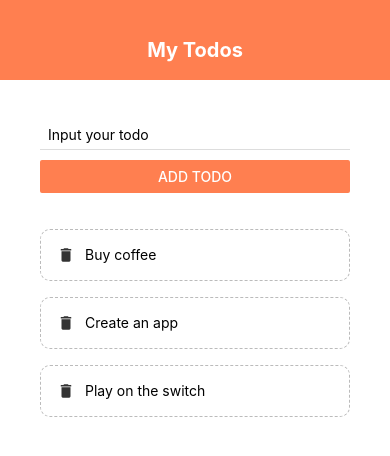
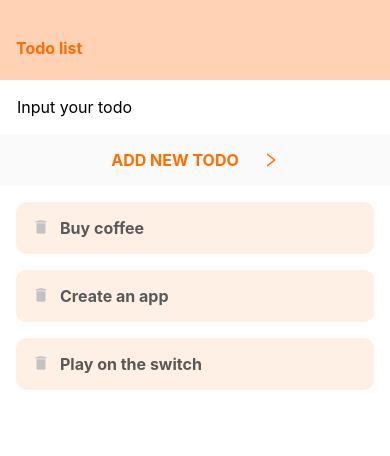
Before and after one commit to siegblink/react-native-project, a React Native app: screen / in a window 390 px wide. Shown: the top 456 px of the page. Built offline with nearby package versions, Linux system fonts and the light colour scheme.

Commit message:
Refactor the header, addTodo and todoItem components

```diff
--- a/App.js
+++ b/App.js
@@ -11,6 +11,11 @@ export default function App() {
     { text: 'Create an app', key: '2' },
     { text: 'Play on the switch', key: '3' },
   ])
+  const [inputText, setInputText] = useState('')
+
+  function onChangeText(value) {
+    setInputText(value)
+  }
 
   function pressHandler(key) {
     setTodos(prevTodos => {
@@ -23,6 +28,7 @@ export default function App() {
       setTodos(prevTodos => {
         return [{ text: text, key: Math.random().toString() }, ...prevTodos]
       })
+      setInputText('')
     } else {
       Alert.alert('Oops!', 'Todo must be over 3 chars long.', [
         { text: 'Understood', onPress: () => console.log('alert closed') },
@@ -35,7 +41,11 @@ export default function App() {
       <View style={styles.container}>
         <Header />
         <View style={styles.content}>
-          <AddTodo submitHandler={submitHandler} />
+          <AddTodo
+            inputText={inputText}
+            onChangeText={onChangeText}
+            submitHandler={submitHandler}
+          />
           <View style={styles.list}>
             <FlatList
               data={todos}
@@ -56,11 +66,11 @@ const styles = StyleSheet.create({
     backgroundColor: '#fff',
   },
   content: {
-    padding: 40,
     flex: 1,
   },
   list: {
-    marginTop: 20,
     flex: 1,
+    backgroundColor: '#fff',
+    paddingTop: 16,
   },
 })
--- a/components/addTodo.js
+++ b/components/addTodo.js
@@ -1,35 +1,53 @@
-import React, { useState } from 'react'
-import { StyleSheet, View, Text, TextInput, Button } from 'react-native'
+import React from 'react'
+import { StyleSheet, View, TextInput } from 'react-native'
+import { TouchableOpacity, Text } from 'react-native'
+import { AntDesign } from '@expo/vector-icons'
 
-export default function AddTodo({ submitHandler }) {
-  const [text, setText] = useState('')
-
-  function changeHandler(val) {
-    setText(val)
-  }
+export default function AddTodo(props) {
+  const { inputText, onChangeText, submitHandler } = props
 
   return (
     <View>
       <TextInput
         style={styles.input}
         placeholder='Input your todo'
-        onChangeText={changeHandler}
+        value={inputText}
+        onChangeText={onChangeText}
       />
-      <Button
-        onPress={() => submitHandler(text)}
-        title='ADD TODO'
-        color='coral'
-      />
+      <View style={styles.buttonContainer}>
+        <TouchableOpacity
+          style={styles.button}
+          onPress={() => submitHandler(inputText)}>
+          <Text style={styles.buttonText}>ADD NEW TODO</Text>
+          <AntDesign name='right' size={16} color='#ff6f00' />
+        </TouchableOpacity>
+      </View>
     </View>
   )
 }
 
 const styles = StyleSheet.create({
   input: {
-    marginBottom: 10,
-    paddingHorizontal: 8,
-    paddingVertical: 6,
-    borderBottomWidth: 1,
-    borderBottomColor: '#ddd',
+    paddingHorizontal: 16,
+    paddingVertical: 16,
+    borderWidth: 1,
+    borderColor: 'transparent',
+    backgroundColor: '#fff',
+    fontSize: 16,
+  },
+  buttonContainer: {
+    backgroundColor: '#fafafa',
+  },
+  button: {
+    flexDirection: 'row',
+    justifyContent: 'center',
+    alignItems: 'center',
+    paddingVertical: 16,
+  },
+  buttonText: {
+    fontSize: 16,
+    fontWeight: 'bold',
+    color: '#ff6f00',
+    marginRight: 24,
   },
 })
--- a/components/header.js
+++ b/components/header.js
@@ -4,7 +4,7 @@ import { StyleSheet, Text, View } from 'react-native'
 export default function Header() {
   return (
     <View style={styles.header}>
-      <Text style={styles.title}>My Todos</Text>
+      <Text style={styles.title}>Todo list</Text>
     </View>
   )
 }
@@ -13,12 +13,12 @@ const styles = StyleSheet.create({
   header: {
     height: 80,
     paddingTop: 38,
-    backgroundColor: 'coral',
+    paddingHorizontal: 16,
+    backgroundColor: '#ffd1b5',
   },
   title: {
-    textAlign: 'center',
-    color: '#fff',
-    fontSize: 20,
+    color: '#ff6f00',
+    fontSize: 16,
     fontWeight: 'bold',
   },
 })
--- a/components/todoItem.js
+++ b/components/todoItem.js
@@ -1,29 +1,35 @@
 import React from 'react'
 import { StyleSheet, Text, TouchableOpacity, View } from 'react-native'
-import { MaterialIcons } from '@expo/vector-icons'
+import { MaterialIcons, AntDesign } from '@expo/vector-icons'
 
 export default function TodoItem({ item, pressHandler }) {
   return (
-    <TouchableOpacity onPress={() => pressHandler(item.key)}>
-      <View style={styles.item}>
-        <MaterialIcons name='delete' size={18} color='#333' />
-        <Text style={styles.itemText}>{item.text}</Text>
-      </View>
-    </TouchableOpacity>
+    <View style={styles.itemContainer}>
+      <TouchableOpacity onPress={() => pressHandler(item.key)}>
+        <View style={styles.item}>
+          <MaterialIcons name='delete' size={18} color='#c2c2c2' />
+          <Text style={styles.itemText}>{item.text}</Text>
+        </View>
+      </TouchableOpacity>
+    </View>
   )
 }
 
 const styles = StyleSheet.create({
   item: {
     padding: 16,
-    marginTop: 16,
-    borderColor: '#bbb',
-    borderWidth: 1,
-    borderStyle: 'dashed',
     borderRadius: 10,
     flexDirection: 'row',
+    backgroundColor: '#fff0e6',
   },
   itemText: {
     marginLeft: 10,
+    color: '#595959',
+    fontWeight: 'bold',
+    fontSize: 16,
+  },
+  itemContainer: {
+    paddingHorizontal: 16,
+    marginBottom: 16,
   },
 })
```
